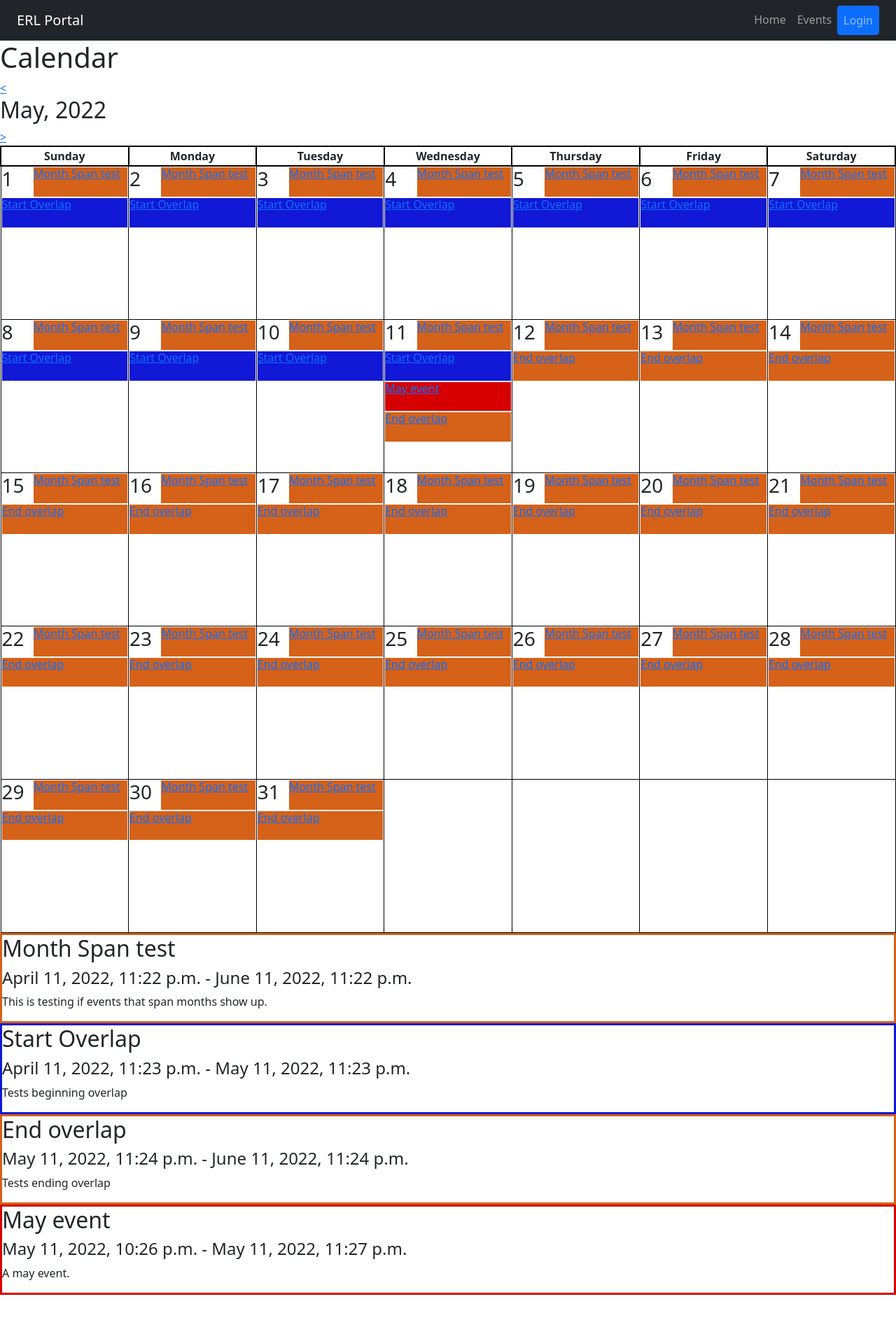
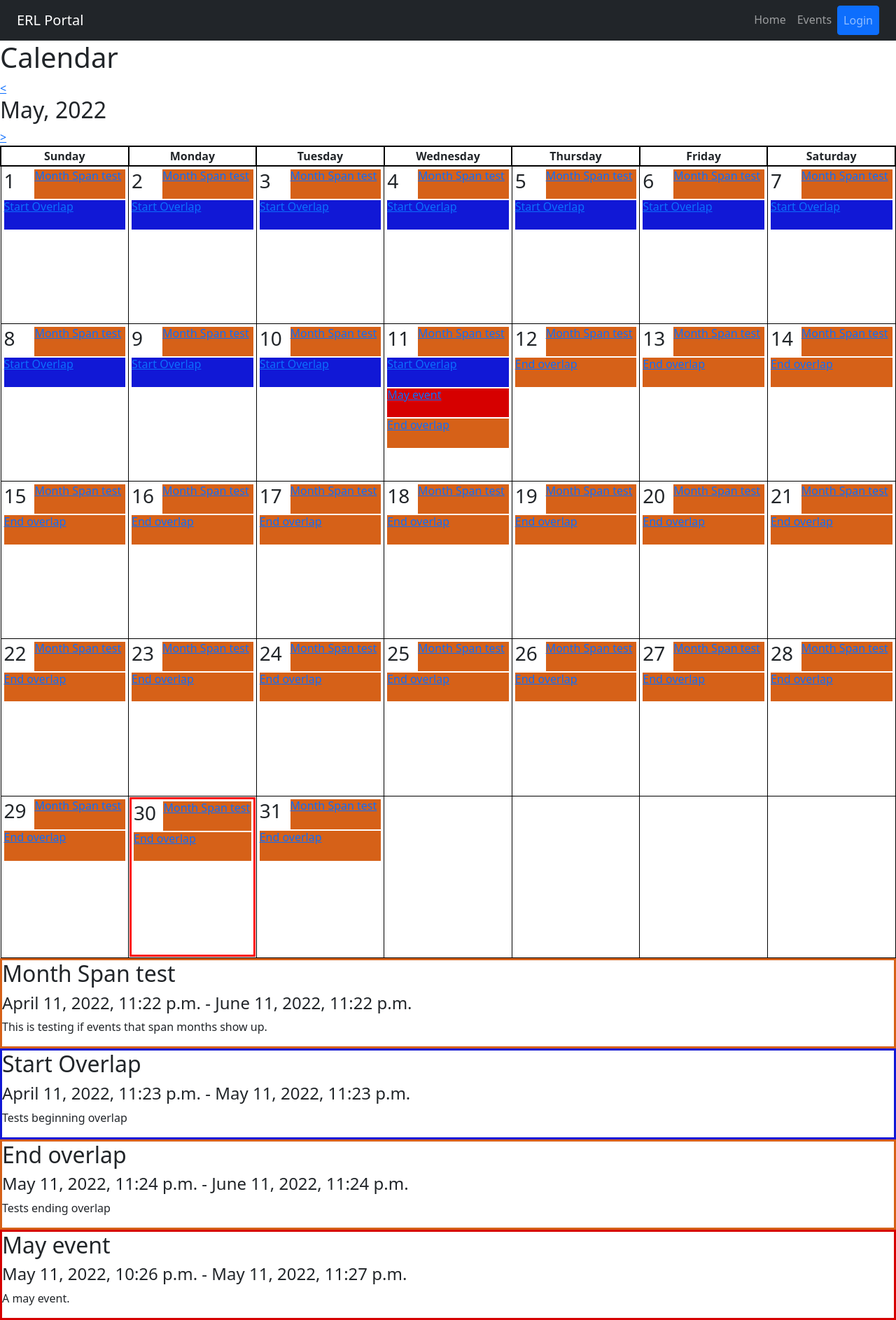
Before and after one commit to matthew-talamantes/ERL-portal, a Django app: page /events/calendar/2022/5/ in a window 1280 px wide. Shown: the whole page at 70% size. Before the commit the page ends 1850 px from the top, so only its background shows below. Run offline with Django 4.2, Linux system fonts and the light colour scheme; data comes from the database, SQL or seed files in the repository.

Commit message:
Add red border to today's cell

```diff
--- a/erlportal/events/static/events/calendar.css
+++ b/erlportal/events/static/events/calendar.css
@@ -16,6 +16,10 @@ table#calendar tbody#calendar-body td {
   border: 1px black solid;
 }
 
+table#calendar tbody#calendar-body td .today {
+  border: 3px red solid;
+}
+
 table#calendar tbody#calendar-body td div.day-wrapper {
   width: 100%;
   height: 100%;
@@ -28,6 +32,7 @@ table#calendar tbody#calendar-body td div.day-wrapper {
   -webkit-column-gap: 2px;
           column-gap: 2px;
   row-gap: 2px;
+  padding: 3px;
 }
 
 table#calendar tbody#calendar-body td div.day-wrapper h3 {
--- a/erlportal/events/static/events/calendar.js
+++ b/erlportal/events/static/events/calendar.js
@@ -1,5 +1,10 @@
 const buildCalDay = (dayNum, events) => {
-    htmlOutput = `<td class='cal-day'><div class='day-wrapper'><h3 class='day-num'>${dayNum}</h3>`;
+    const today = new Date();
+    if (today.getDate() == dayNum) {
+        htmlOutput = `<td class='cal-day'><div class='day-wrapper today'><h3 class='day-num'>${dayNum}</h3>`;
+    } else {
+        htmlOutput = `<td class='cal-day'><div class='day-wrapper'><h3 class='day-num'>${dayNum}</h3>`;
+    }
     if (events.length > 0) {
         for ( let i = 0; i < events.length; i++) {
             let gridPos = i + 1;
--- a/erlportal/events/static/events/scss/calendar.scss
+++ b/erlportal/events/static/events/scss/calendar.scss
@@ -17,6 +17,10 @@ table#calendar {
             position: relative;
             border: 1px black solid;
 
+            .today {
+                border: 3px red solid;
+            }
+
             div.day-wrapper {
                 width: 100%;
                 height: 100%;
@@ -25,6 +29,7 @@ table#calendar {
                 grid-template-rows: repeat(5, 1fr);
                 column-gap: 2px;
                 row-gap: 2px;
+                padding: 3px;
 
                 h3 {
                     grid-column-start: 1;
```
Also changed, not shown: 1 other file.
